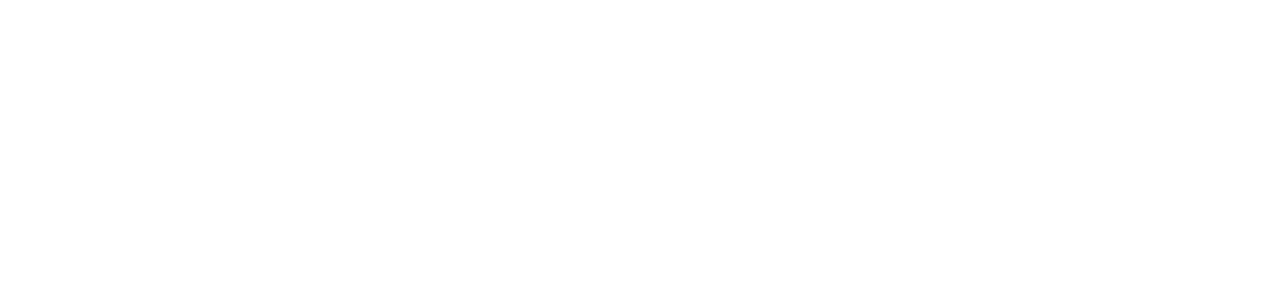
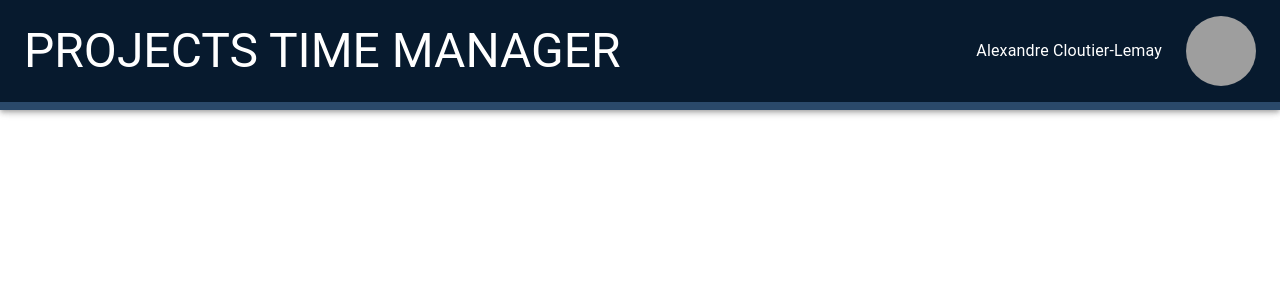
Before and after one commit to AlexCL001/Project_Time_Manager_React, a React (Create React App) app: page / in a window 1280 px wide. Shown: the top 300 px of the page. Built offline with nearby package versions, Linux system fonts and the light colour scheme; grey boxes are pictures that could not be loaded.

Commit message:
Simple Header component to begin with

```diff
--- a/package.json
+++ b/package.json
@@ -3,6 +3,10 @@
   "version": "0.1.0",
   "private": true,
   "dependencies": {
+    "@emotion/react": "^11.10.4",
+    "@emotion/styled": "^11.10.4",
+    "@mui/icons-material": "^5.10.6",
+    "@mui/material": "^5.10.6",
     "@testing-library/jest-dom": "^5.14.1",
     "@testing-library/react": "^13.0.0",
     "@testing-library/user-event": "^13.2.1",
--- a/src/App.css
+++ /dev/null
@@ -1,38 +0,0 @@
-.App {
-  text-align: center;
-}
-
-.App-logo {
-  height: 40vmin;
-  pointer-events: none;
-}
-
-@media (prefers-reduced-motion: no-preference) {
-  .App-logo {
-    animation: App-logo-spin infinite 20s linear;
-  }
-}
-
-.App-header {
-  background-color: #282c34;
-  min-height: 100vh;
-  display: flex;
-  flex-direction: column;
-  align-items: center;
-  justify-content: center;
-  font-size: calc(10px + 2vmin);
-  color: white;
-}
-
-.App-link {
-  color: #61dafb;
-}
-
-@keyframes App-logo-spin {
-  from {
-    transform: rotate(0deg);
-  }
-  to {
-    transform: rotate(360deg);
-  }
-}
--- a/src/App.tsx
+++ b/src/App.tsx
@@ -1,12 +1,14 @@
-import React from 'react';
-import logo from './logo.svg';
-import './App.css';
+import { theme } from './theme'
+import { Box, ThemeProvider } from '@mui/material';
+import { Header } from './components/Header';
 
 function App() {
   return (
-    <div className="App">
-
-    </div>
+    <ThemeProvider theme={theme}>
+      <Box>
+        <Header />
+      </Box>
+    </ThemeProvider>
   );
 }
 
--- /dev/null
+++ b/src/components/Account.tsx
@@ -0,0 +1,24 @@
+import { Box, Typography } from '@mui/material';
+
+type AccountProps = {
+    name: string
+}
+
+export const Account = (props: AccountProps) => {
+    return (
+        <Box sx={{ display: 'flex', justifyContent: 'space-between', alignItems: 'center' }}>
+            <Typography>{props.name}</Typography>
+            <Box
+                component='img'
+                sx={{
+                    height: 70,
+                    width: 70,
+                    borderRadius: 25,
+                    marginLeft: 3,
+                }}
+                alt='Profile picture'
+                src='https://media.istockphoto.com/photos/red-apple-picture-id184276818?k=20&m=184276818&s=612x612&w=0&h=QxOcueqAUVTdiJ7DVoCu-BkNCIuwliPEgtAQhgvBA_g='
+            />
+        </Box>
+    )
+}
--- /dev/null
+++ b/src/components/Header.tsx
@@ -0,0 +1,19 @@
+import { Box, Typography, AppBar, Toolbar } from '@mui/material';
+import { Account } from './Account'
+
+export const Header = () => {
+    return (
+        <AppBar >
+            <Toolbar sx={{
+                backgroundColor: 'primary.dark',
+                display: 'flex',
+                justifyContent: 'space-between',
+                padding: '1rem',
+                borderBottom: '8px solid #2A496A'
+            }}>
+                <Typography variant='h3'>PROJECTS TIME MANAGER</Typography>
+                <Account name='Alexandre Cloutier-Lemay' />
+            </Toolbar>
+        </AppBar>
+    )
+}
--- /dev/null
+++ b/src/theme.ts
@@ -0,0 +1,18 @@
+import { createTheme } from '@mui/material/styles';
+
+export const theme = createTheme({
+    palette: {
+        primary: {
+            light: '#001E3C', //SideNav
+            main: '#002953', //Projects Bars
+            dark: '#071A2E', //Header
+            contrastText: '#fff', //Text
+        },
+        secondary: {
+            light: '#003972', //Project more details
+            main: '#FF0000', //End Project --> RED
+            dark: '#0A1929', //Page Background
+            contrastText: '#2A496A', //Borders Separators
+        },
+    },
+});
```
Also changed, not shown: src/logo.svg (deleted), 1 other file (tests, documents, lock files or other folders).
